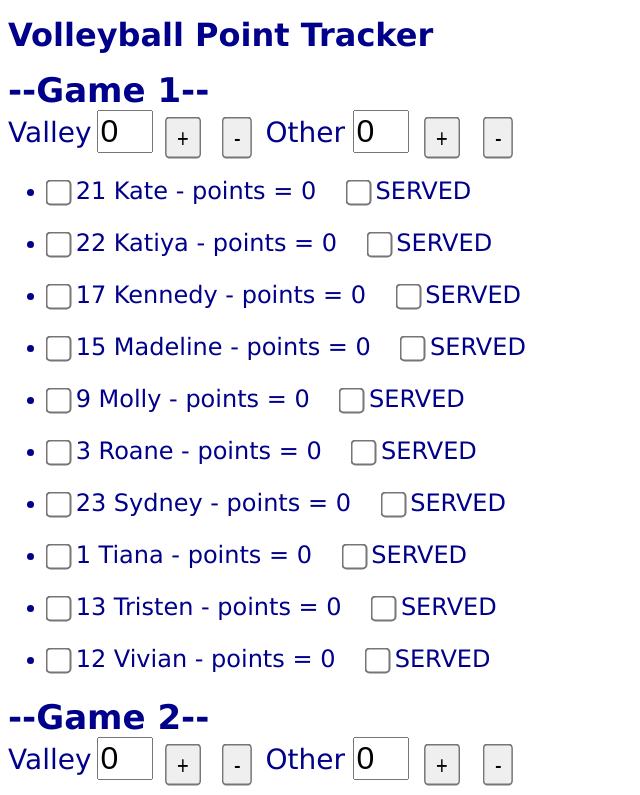
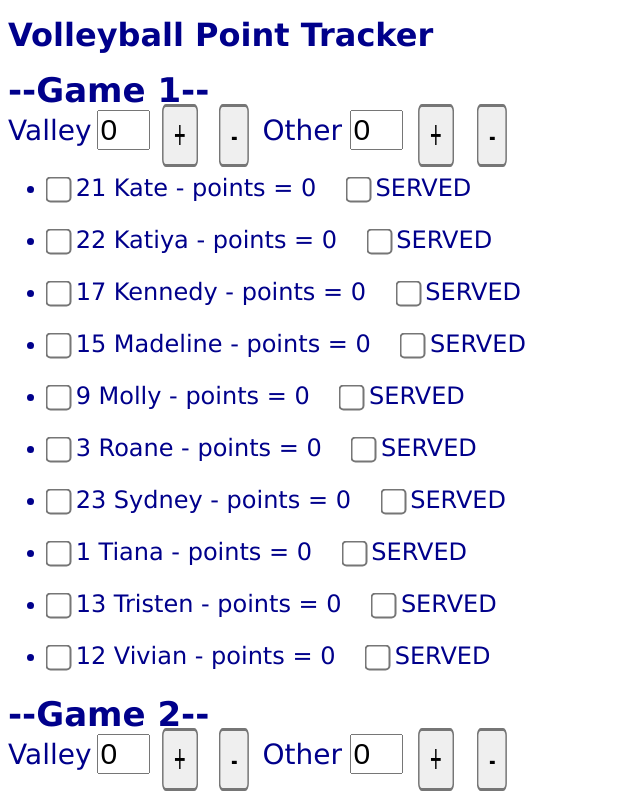
Before and after one commit to dxeware/volleyball-pt-tracker, a website: page index.html in a window 1280 px wide. Shown: the top 795 px of the page, without its empty margins (0-640 px from the left). Drawn offline with nearby package versions, Linux system fonts and the light colour scheme.

Commit message:
more font and button size changes

```diff
--- a/app/css/style.css
+++ b/app/css/style.css
@@ -43,12 +43,12 @@ a {
 
 .points-input {
   width: 1.5em;
-  font-size: 32px;
+  font-size: 30px;
 }
 
 button {
-  transform:scale(1.5, 2);
-  -webkit-transform: scale(1.5,2);
+  transform:scale(1.5, 3);
+  -webkit-transform: scale(1.5, 3);
   margin: auto 1em;
 }
 
```
